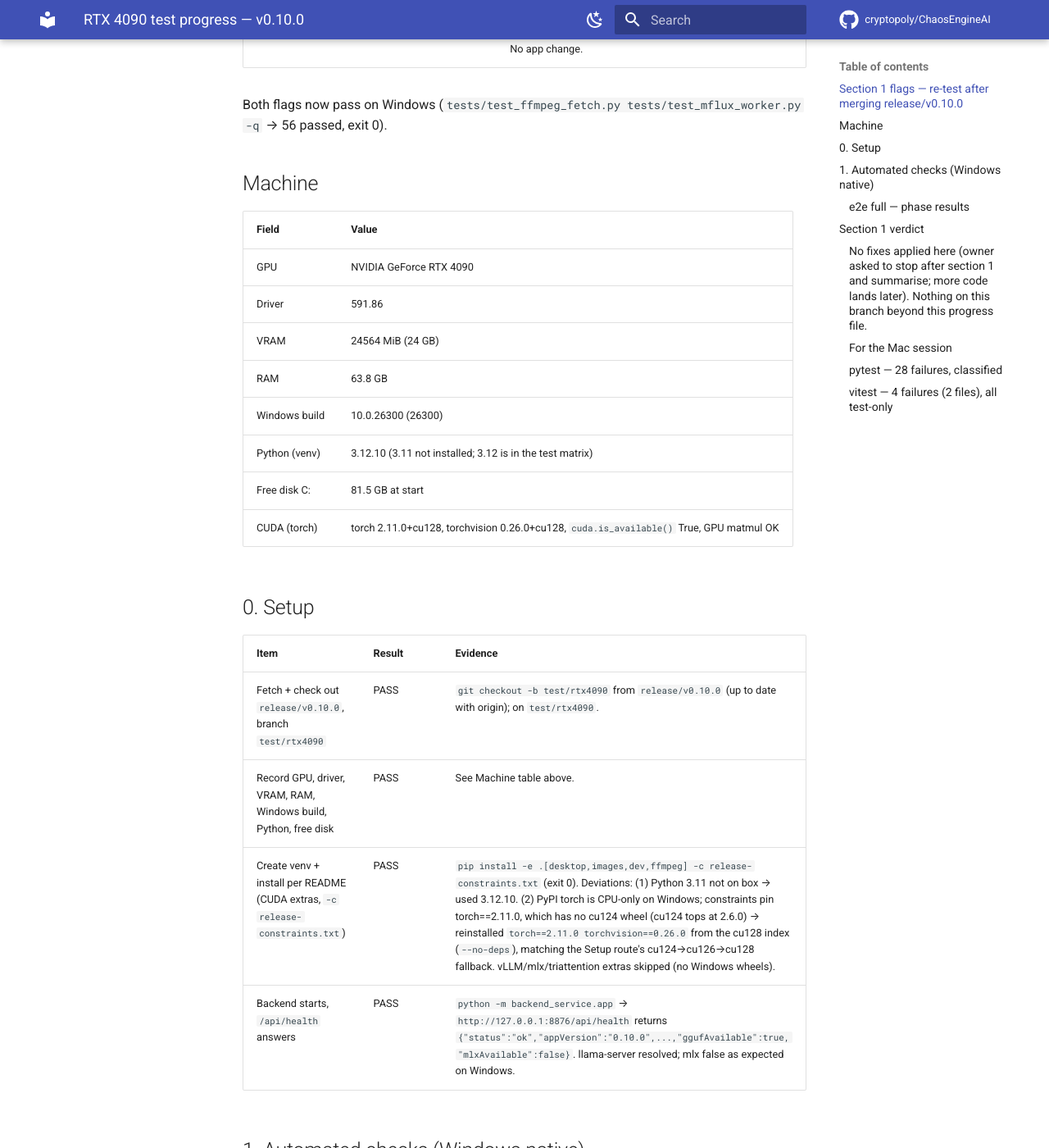
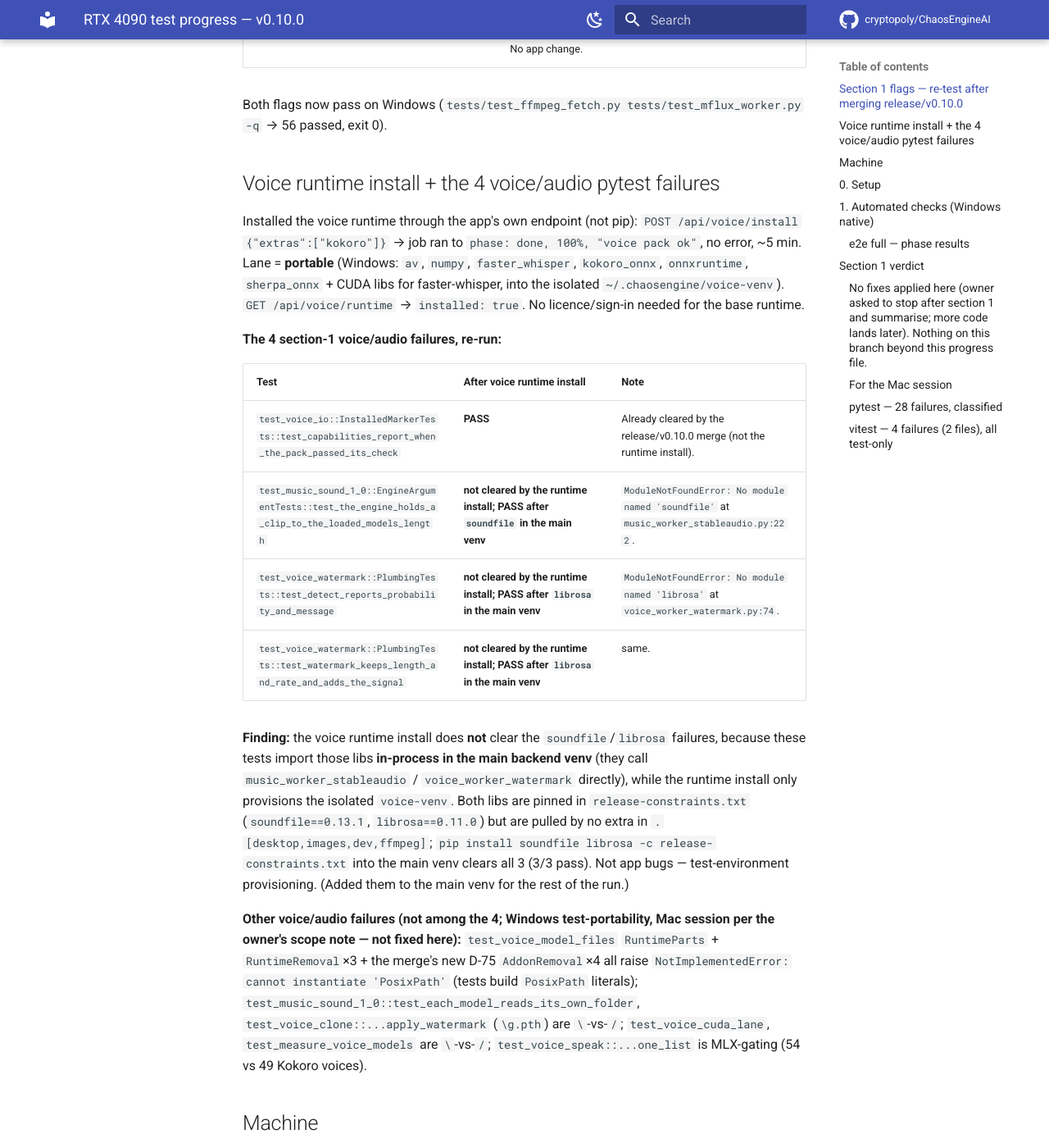
Before and after one commit to cryptopoly/ChaosEngineAI, an MkDocs documentation site: the page built from docs/progress/rtx4090-progress.md, in a window 1280 px wide and 1400 px high, scrolled down 967 px. Shown: the whole window at 82% size. Built offline with MkDocs 1.6.1 and Material for MkDocs 9.7.7, drawn with Linux system fonts in a browser that asks for light colours; comment, search, counter and statistics services are not loaded.

Commit message:
test(rtx4090): voice runtime installed via app; 4 section-1 voice/audio failures re-run and recorded

```diff
--- a/docs/progress/rtx4090-progress.md
+++ b/docs/progress/rtx4090-progress.md
@@ -12,6 +12,23 @@ Merged `release/v0.10.0` into `test/rtx4090` (merge commit; my section-0/1 work
 | ffmpeg archive path-traversal (zip-slip) | **FAIL** | **PASS** | **App code was already correct on Windows** — proven: an archive whose member keeps a literal backslash (`orig_filename == 'x\\bin\\ffmpeg'`) is rejected by `install.extract_members` with "unsafe path" (the Mac fix checking `orig_filename`, commit `4a40fc20`, holds). The two tests failed only because their `make_zip` used `zipfile.writestr`, and on Windows `ZipInfo` rewrites `\`→`/` at **write** time, so the malicious member was never stored. Fixed the test builder in [test_ffmpeg_fetch.py](../../tests/test_ffmpeg_fetch.py) to store names verbatim (reproduce an off-Windows-built archive), so the tests now genuinely exercise the Windows rejection. No app change. |
 
 Both flags now pass on Windows (`tests/test_ffmpeg_fetch.py tests/test_mflux_worker.py -q` → 56 passed, exit 0).
+
+## Voice runtime install + the 4 voice/audio pytest failures
+
+Installed the voice runtime through the app's own endpoint (not pip): `POST /api/voice/install {"extras":["kokoro"]}` → job ran to `phase: done, 100%, "voice pack ok"`, no error, ~5 min. Lane = **portable** (Windows: `av`, `numpy`, `faster_whisper`, `kokoro_onnx`, `onnxruntime`, `sherpa_onnx` + CUDA libs for faster-whisper, into the isolated `~/.chaosengine/voice-venv`). `GET /api/voice/runtime` → `installed: true`. No licence/sign-in needed for the base runtime.
+
+**The 4 section-1 voice/audio failures, re-run:**
+
+| Test | After voice runtime install | Note |
+|---|---|---|
+| `test_voice_io::InstalledMarkerTests::test_capabilities_report_when_the_pack_passed_its_check` | **PASS** | Already cleared by the release/v0.10.0 merge (not the runtime install). |
+| `test_music_sound_1_0::EngineArgumentTests::test_the_engine_holds_a_clip_to_the_loaded_models_length` | **not cleared by the runtime install; PASS after `soundfile` in the main venv** | `ModuleNotFoundError: No module named 'soundfile'` at `music_worker_stableaudio.py:222`. |
+| `test_voice_watermark::PlumbingTests::test_detect_reports_probability_and_message` | **not cleared by the runtime install; PASS after `librosa` in the main venv** | `ModuleNotFoundError: No module named 'librosa'` at `voice_worker_watermark.py:74`. |
+| `test_voice_watermark::PlumbingTests::test_watermark_keeps_length_and_rate_and_adds_the_signal` | **not cleared by the runtime install; PASS after `librosa` in the main venv** | same. |
+
+**Finding:** the voice runtime install does **not** clear the `soundfile`/`librosa` failures, because these tests import those libs **in-process in the main backend venv** (they call `music_worker_stableaudio` / `voice_worker_watermark` directly), while the runtime install only provisions the isolated `voice-venv`. Both libs are pinned in `release-constraints.txt` (`soundfile==0.13.1`, `librosa==0.11.0`) but are pulled by no extra in `.[desktop,images,dev,ffmpeg]`; `pip install soundfile librosa -c release-constraints.txt` into the main venv clears all 3 (3/3 pass). Not app bugs — test-environment provisioning. (Added them to the main venv for the rest of the run.)
+
+**Other voice/audio failures (not among the 4; Windows test-portability, Mac session per the owner's scope note — not fixed here):** `test_voice_model_files` `RuntimeParts` + `RuntimeRemoval`×3 + the merge's new D-75 `AddonRemoval`×4 all raise `NotImplementedError: cannot instantiate 'PosixPath'` (tests build `PosixPath` literals); `test_music_sound_1_0::test_each_model_reads_its_own_folder`, `test_voice_clone::...apply_watermark` (`\g.pth`) are `\`-vs-`/`; `test_voice_cuda_lane`, `test_measure_voice_models` are `\`-vs-`/`; `test_voice_speak::...one_list` is MLX-gating (54 vs 49 Kokoro voices).
 
 
 ## Machine
```
